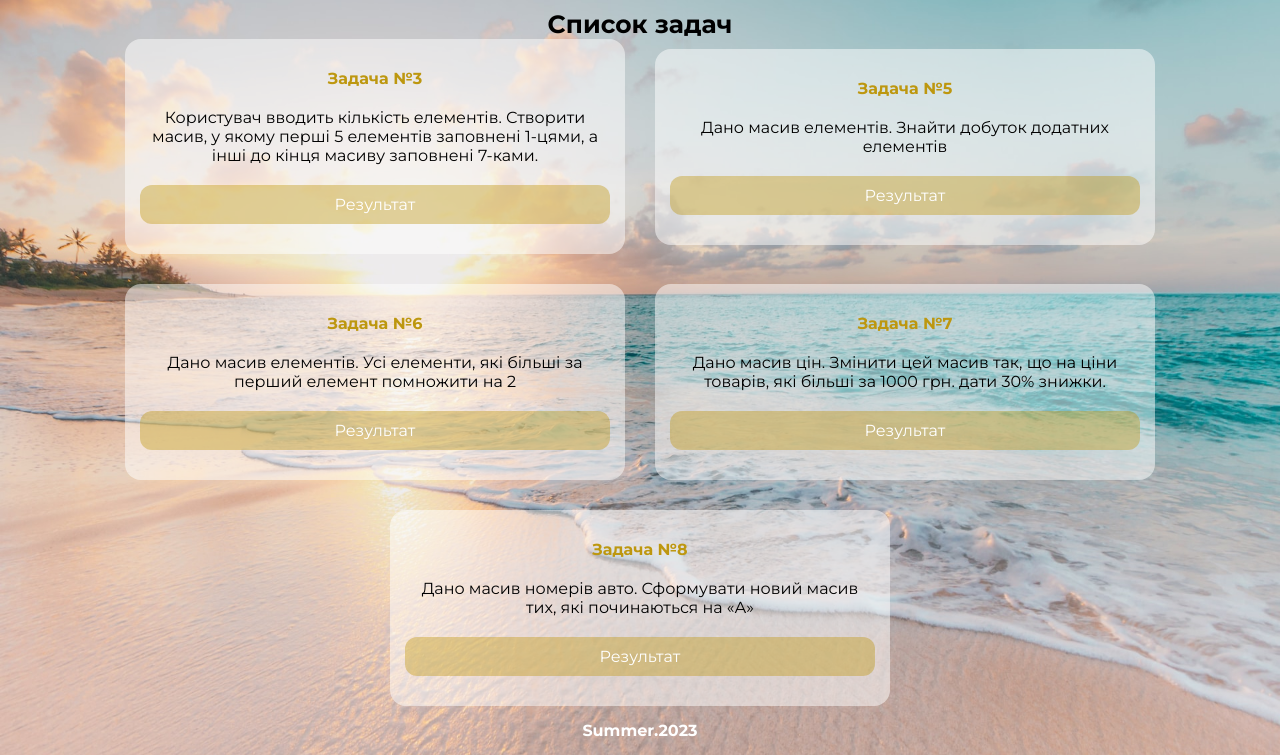
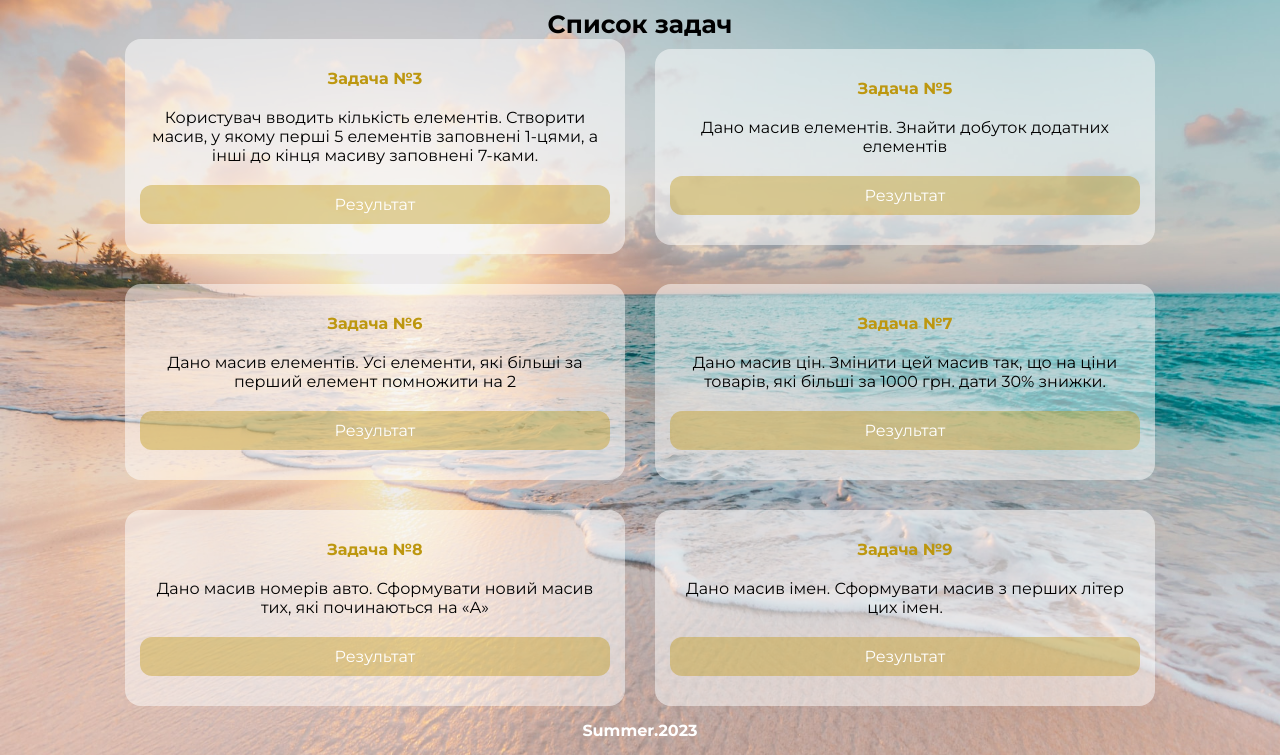
Before and after one commit to Filin02/JSLessons, a plain HTML site: page Lesson-9/index.html in a window 1280 px wide. Shown: the part 88-843 px from the top of the page. Drawn offline with Linux system fonts and the light colour scheme.

Commit message:
Update index.html

```diff
--- a/Lesson-9/index.html
+++ b/Lesson-9/index.html
@@ -44,7 +44,11 @@
                         <p class="card-text">Дано масив номерів авто. Сформувати новий масив тих, які починаються на «А»</p>
                         <a href="./tasks/task-8.html" class="card-link">Результат</a>
                     </div>
-
+                    <div class="main-card">
+                        <h3 class="card-title">Задача №9</h3>
+                        <p class="card-text">Дано масив імен. Сформувати масив з перших літер цих імен.</p>
+                        <a href="./tasks/task-9.html" class="card-link">Результат</a>
+                    </div>
                 </div>
             </div>
         </main>
```
